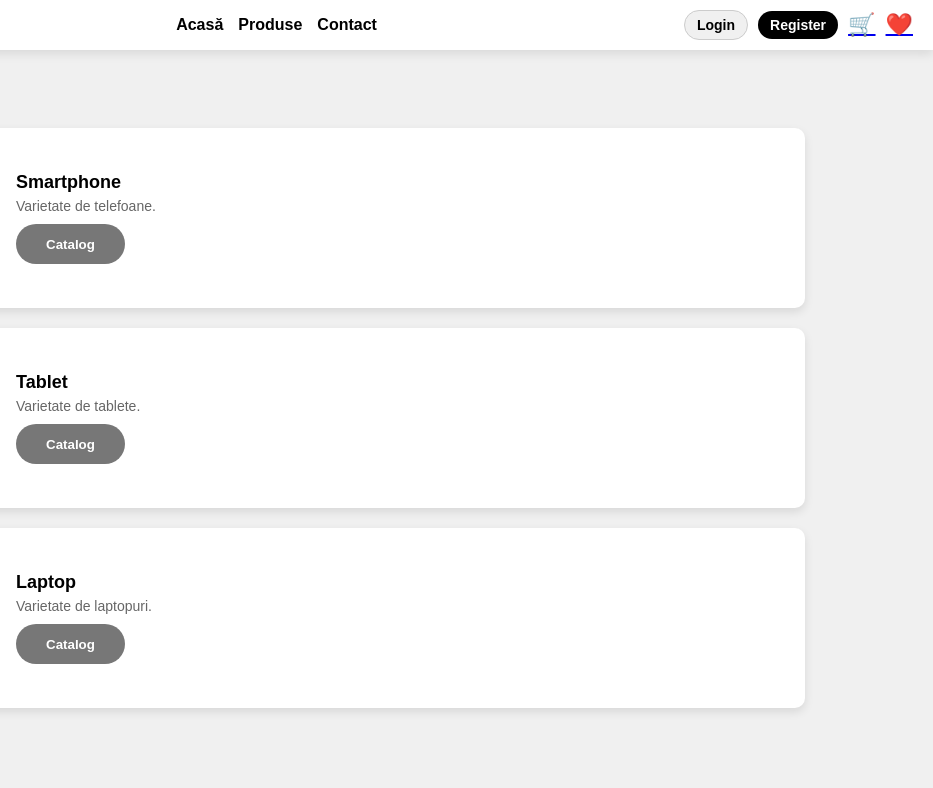
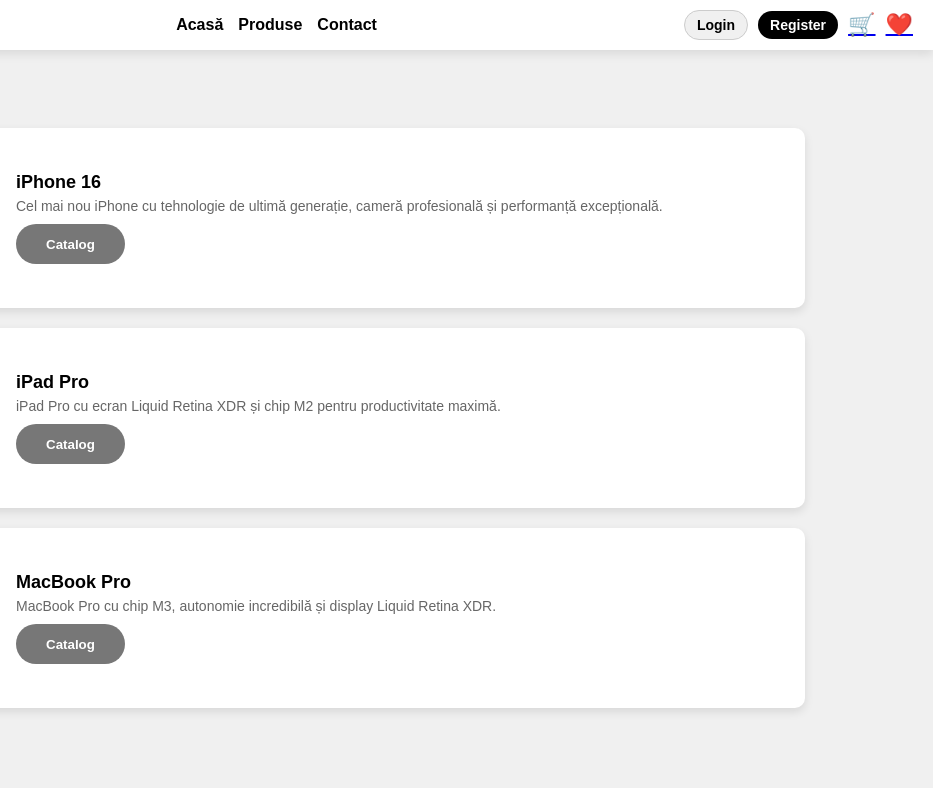
Before and after one commit to eugen-12/JSWEBPR, a website built with Vite: page index.html in a window 1280 px wide. Shown: the top 788 px of the page, 347-1280 px from the left. Built offline with nearby package versions, Linux system fonts and the light colour scheme.

Commit message:
Update product catalog with Apple devices

```diff
--- a/index.html
+++ b/index.html
@@ -29,28 +29,28 @@
         <h2>Catalog</h2>
 
         <div class="product">
-            <img src="https://images.pexels.com/photos/1092644/pexels-photo-1092644.jpeg" alt="Smartphone">
+            <img src="https://images.pexels.com/photos/1334598/pexels-photo-1334598.jpeg" alt="iPhone 16">
             <div class="product-info">
-                <h3>Smartphone</h3>
-                <p>Varietate de telefoane.</p>
+                <h3>iPhone 16</h3>
+                <p>Cel mai nou iPhone cu tehnologie de ultimă generație, cameră profesională și performanță excepțională.</p>
                 <button>Catalog</button>
             </div>
         </div>
 
         <div class="product">
-            <img src="https://images.pexels.com/photos/1334597/pexels-photo-1334597.jpeg" alt="Tablet">
+            <img src="https://images.pexels.com/photos/1334597/pexels-photo-1334597.jpeg" alt="iPad">
             <div class="product-info">
-                <h3>Tablet</h3>
-                <p>Varietate de tablete.</p>
+                <h3>iPad Pro</h3>
+                <p>iPad Pro cu ecran Liquid Retina XDR și chip M2 pentru productivitate maximă.</p>
                 <button>Catalog</button>
             </div>
         </div>
 
         <div class="product">
-            <img src="https://images.pexels.com/photos/18105/pexels-photo.jpg" alt="Laptop">
+            <img src="https://images.pexels.com/photos/303383/pexels-photo-303383.jpeg" alt="MacBook">
             <div class="product-info">
-                <h3>Laptop</h3>
-                <p>Varietate de laptopuri.</p>
+                <h3>MacBook Pro</h3>
+                <p>MacBook Pro cu chip M3, autonomie incredibilă și display Liquid Retina XDR.</p>
                 <button>Catalog</button>
             </div>
         </div>
```
